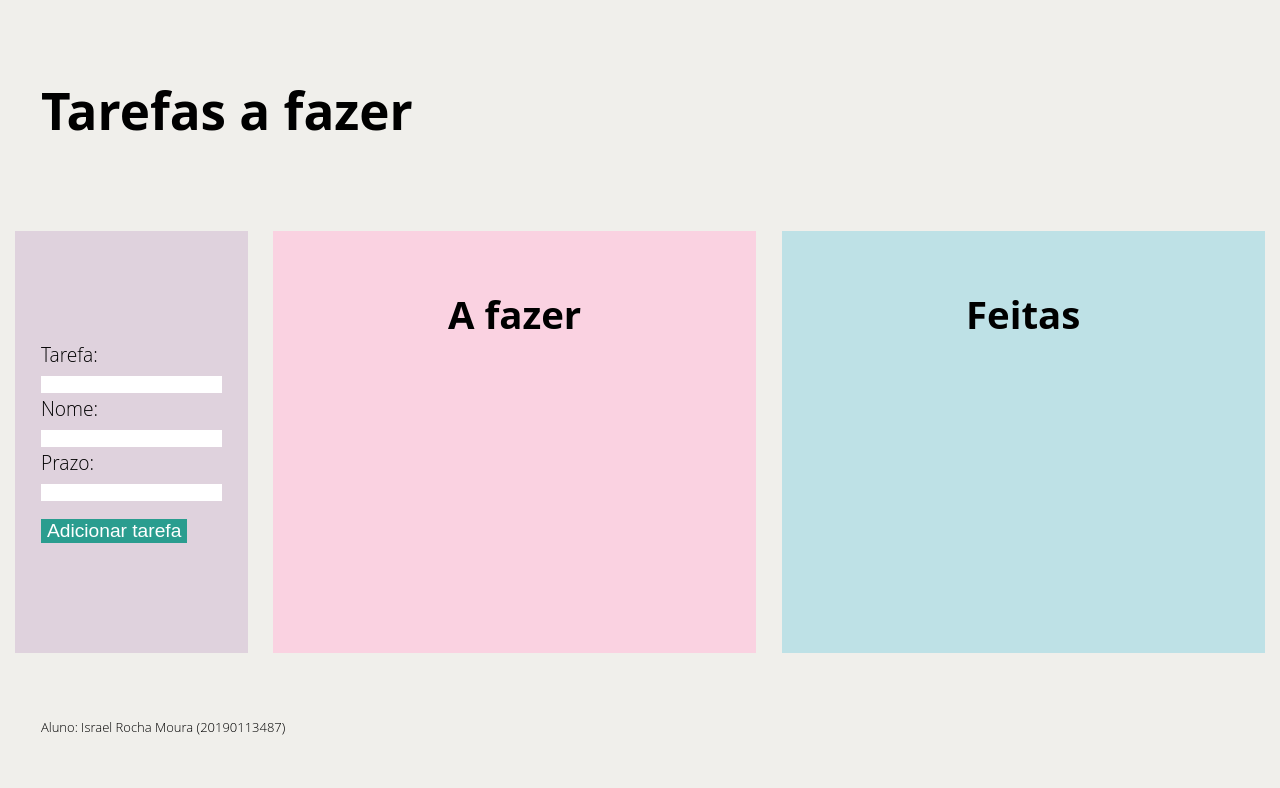
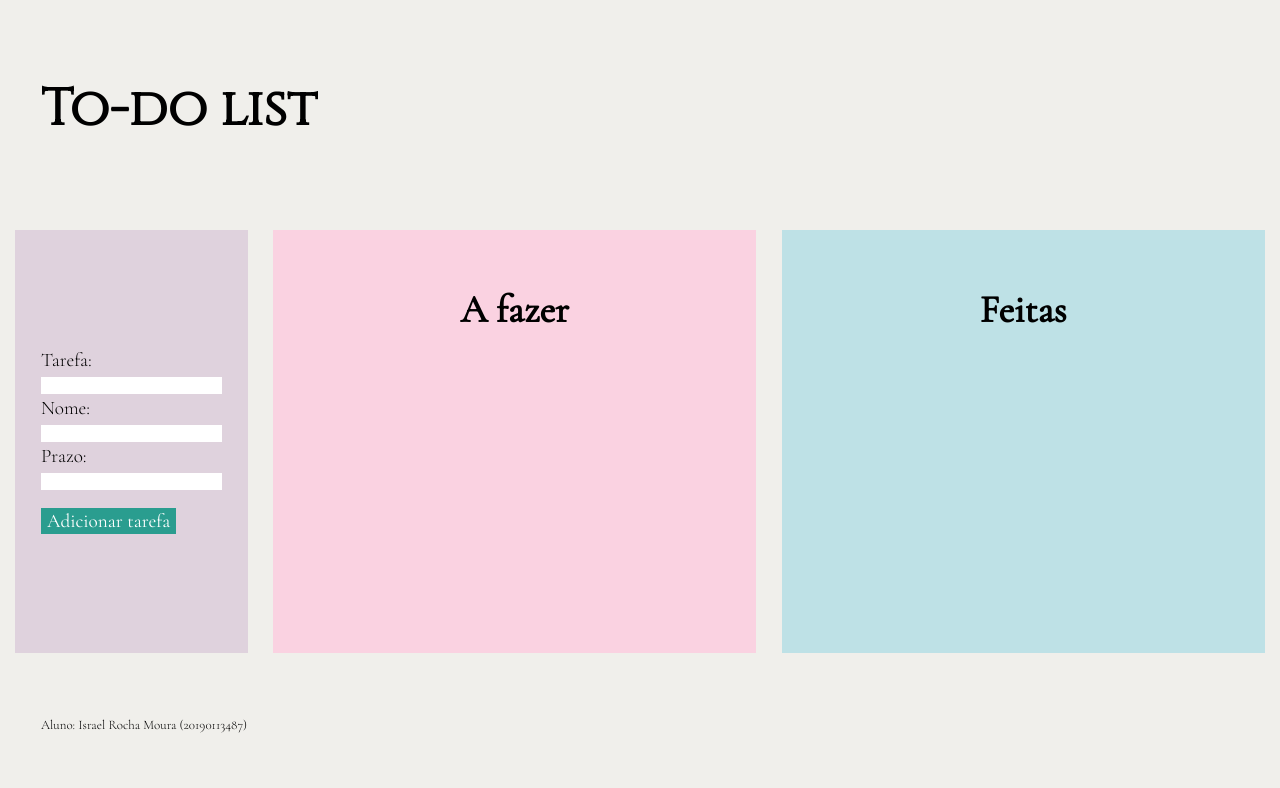
Before and after one commit to israelrmoura/to-do-list, a website: page public/index.html in a window 1280 px wide. Drawn offline with nearby package versions, Linux system fonts and the light colour scheme.

Commit message:
Ajustes finais

```diff
--- a/public/index.html
+++ b/public/index.html
@@ -8,7 +8,7 @@
 		<div class="container">
 
 			<div class="header">
-				<h1>Tarefas a fazer</h1>
+				<h1>To-do list</h1>
 			</div>
 
 			<div class="add-task-box">
--- a/public/standard.css
+++ b/public/standard.css
@@ -1,3 +1,5 @@
+@import url('https://fonts.googleapis.com/css2?family=Bebas+Neue&family=Cinzel&family=Cormorant+Garamond:ital,wght@0,300;0,400;1,300;1,400&family=Lato:wght@100&display=swap');
+
 body {
     background-color: #f0efeb;
     margin: 0;
@@ -9,7 +11,7 @@ body {
     height: 100vh;
     box-sizing: border-box;
 
-    font-family: "Oswald", "Alternate Gothic", "Open Sans", sans-serif;
+    font-family: 'Cormorant Garamond', serif;;
     font-weight: lighter;
     font-size: 2vw;
 
@@ -31,6 +33,7 @@ body {
     grid-column-start: 1;
     grid-column-end: 3;
     text-align: left;
+    font-family: 'Cinzel', serif;
 }
 
 ul {
@@ -45,6 +48,7 @@ ul button {
     color: white;
     text-align: center;
     display: inline-block;
+    font-family: 'Bebas Neue', sans-serif;
 }
 
 .todo-list {
@@ -86,6 +90,7 @@ ul button {
     display: inline-block;
     font-size: 1.5vw;
     margin-top: 2vh;
+    font-family: 'Cormorant Garamond', serif;
 }
 
 .footer {
```
Also changed, not shown: README.md.
